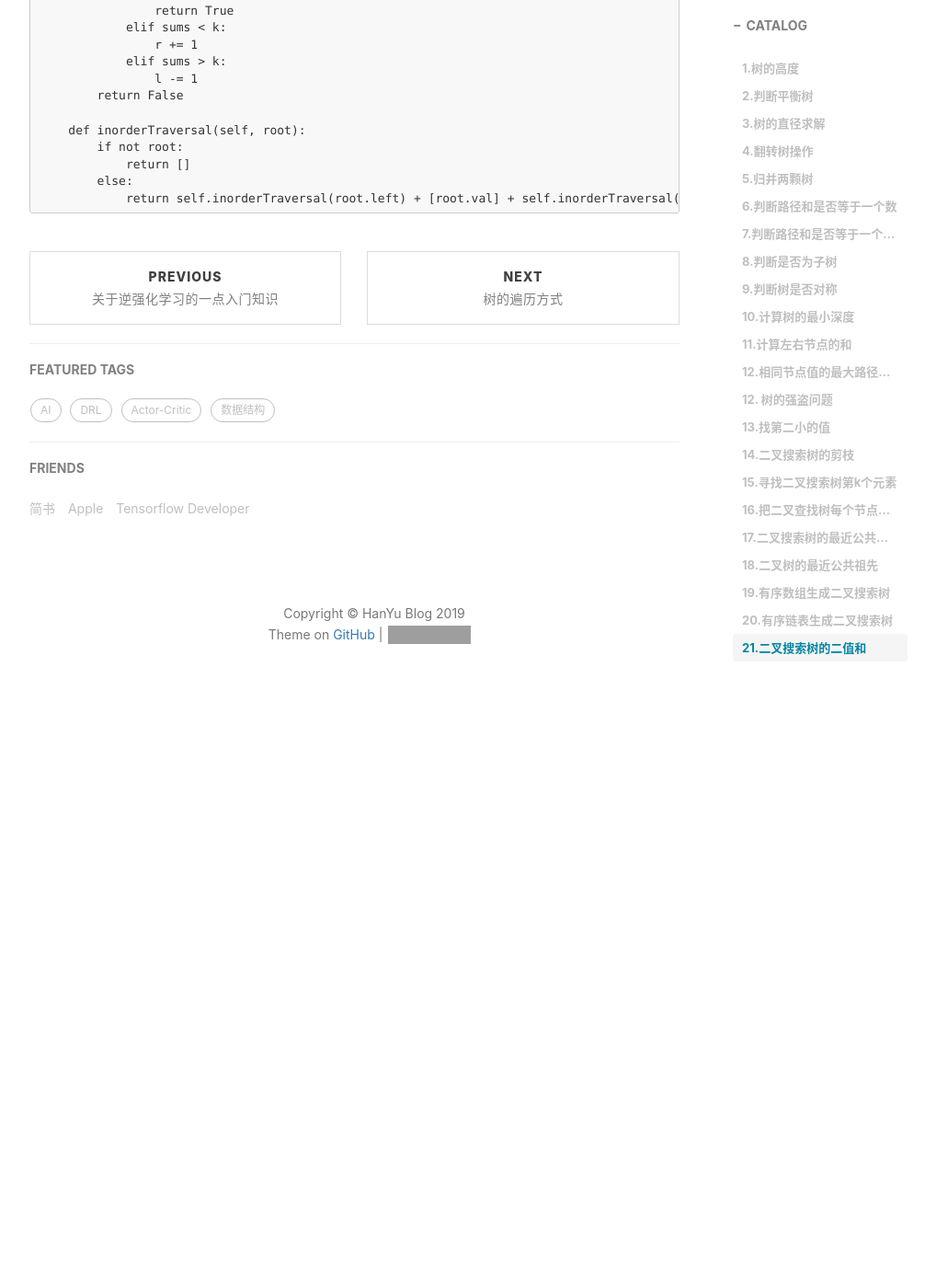
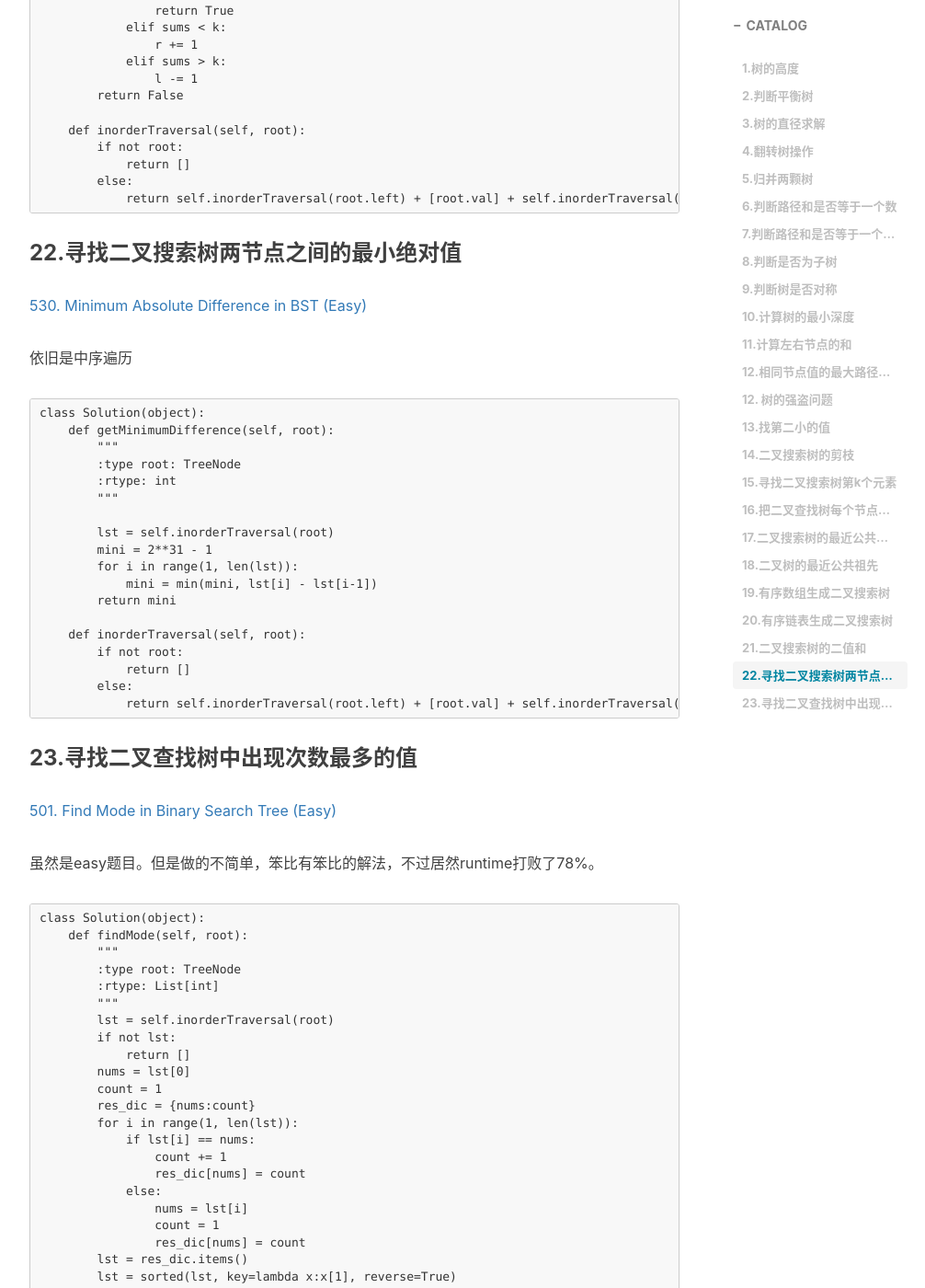
Before and after one commit to yuniler/yuniler.github.io, a Jekyll site: the page built from _posts/2018-12-27-关于LeetCode的一些关于递归方法的解答.md, in a window 1280 px wide and 1400 px high, scrolled down 19339 px. Shown: the whole window at 92% size, without its empty margins (233-1239 px from the left). Built offline with Jekyll 4.4.1, drawn with Linux system fonts in a browser that asks for light colours; nearby versions of some CDN libraries; comment, search, counter and statistics services are not loaded; before the commit the page ends 20133 px from its top, so only the background shows below that; some of the changed text lies outside the part shown; grey boxes are pictures that could not be loaded.

Commit message:
Update 2018-12-27-关于LeetCode的一些关于递归方法的解答.md

````diff
--- a/_posts/2018-12-27-关于LeetCode的一些关于递归方法的解答.md
+++ b/_posts/2018-12-27-关于LeetCode的一些关于递归方法的解答.md
@@ -882,3 +882,76 @@ class Solution(object):
         else:
             return self.inorderTraversal(root.left) + [root.val] + self.inorderTraversal(root.right)
 ```
+
+### 22.寻找二叉搜索树两节点之间的最小绝对值
+
+[530\. Minimum Absolute Difference in BST (Easy)](https://leetcode.com/problems/minimum-absolute-difference-in-bst/description/)
+
+依旧是中序遍历
+
+```
+class Solution(object):
+    def getMinimumDifference(self, root):
+        """
+        :type root: TreeNode
+        :rtype: int
+        """
+
+        lst = self.inorderTraversal(root)
+        mini = 2**31 - 1
+        for i in range(1, len(lst)):
+            mini = min(mini, lst[i] - lst[i-1])
+        return mini
+
+    def inorderTraversal(self, root):
+        if not root:
+            return []
+        else:
+            return self.inorderTraversal(root.left) + [root.val] + self.inorderTraversal(root.right)
+```
+
+### 23.寻找二叉查找树中出现次数最多的值
+
+[501\. Find Mode in Binary Search Tree (Easy)](https://leetcode.com/problems/find-mode-in-binary-search-tree/description/)
+
+虽然是easy题目。但是做的不简单，笨比有笨比的解法，不过居然runtime打败了78%。
+
+```
+class Solution(object):
+    def findMode(self, root):
+        """
+        :type root: TreeNode
+        :rtype: List[int]
+        """
+        lst = self.inorderTraversal(root)
+        if not lst:
+            return []
+        nums = lst[0]
+        count = 1
+        res_dic = {nums:count}
+        for i in range(1, len(lst)):
+            if lst[i] == nums:
+                count += 1
+                res_dic[nums] = count
+            else:
+                nums = lst[i]
+                count = 1
+                res_dic[nums] = count
+        lst = res_dic.items()
+        lst = sorted(lst, key=lambda x:x[1], reverse=True)
+        res = []
+        res.append(lst[0][0])
+        c = lst[0][1]
+        for i in range(1, len(lst)):
+            if lst[i][1] == c:
+                res.append(lst[i][0])
+            else:
+                return res
+        return res
+
+    def inorderTraversal(self, root):
+        if not root:
+            return []
+        else:
+            return self.inorderTraversal(root.left) + [root.val] + self.inorderTraversal(root.right)
+```
````
